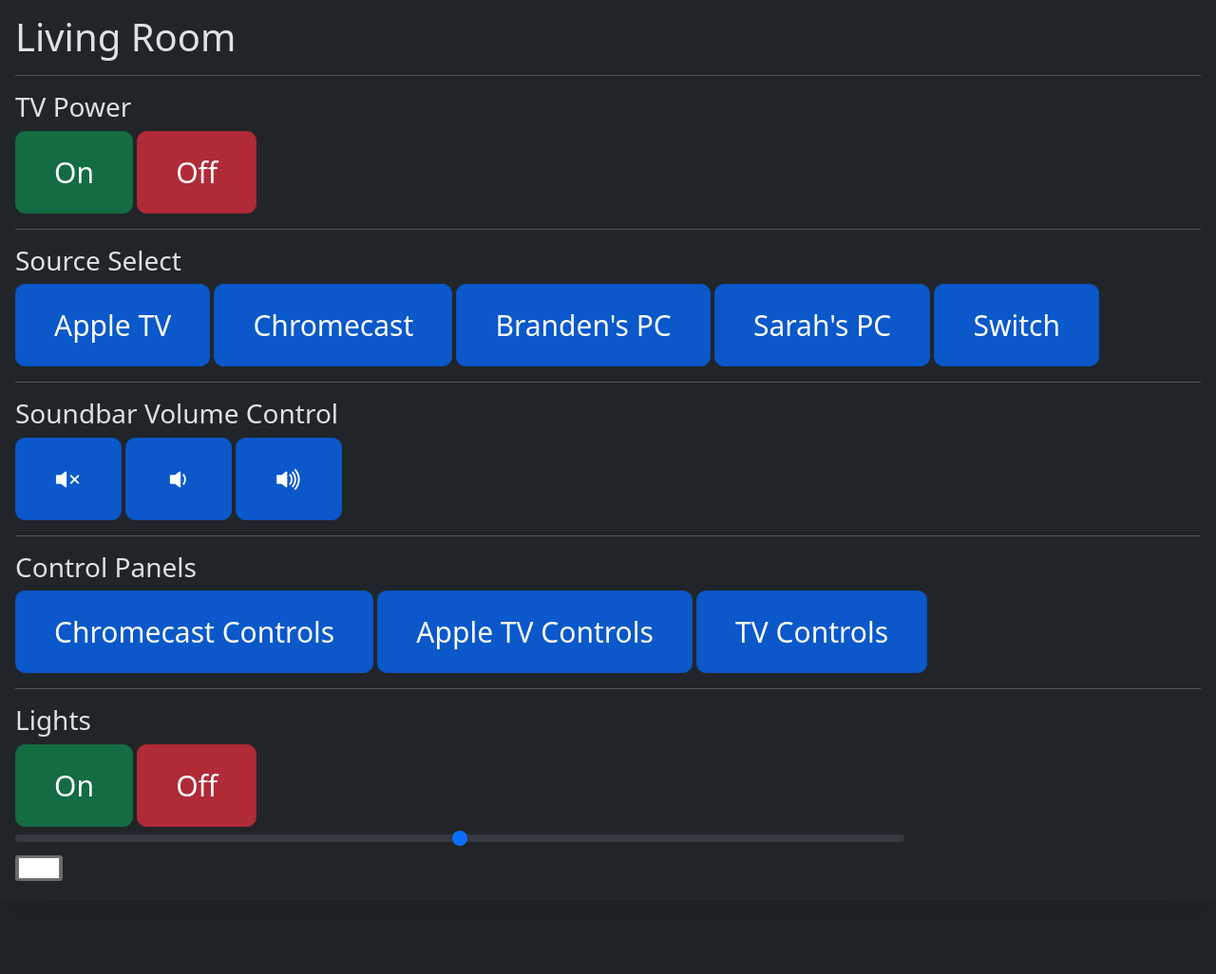
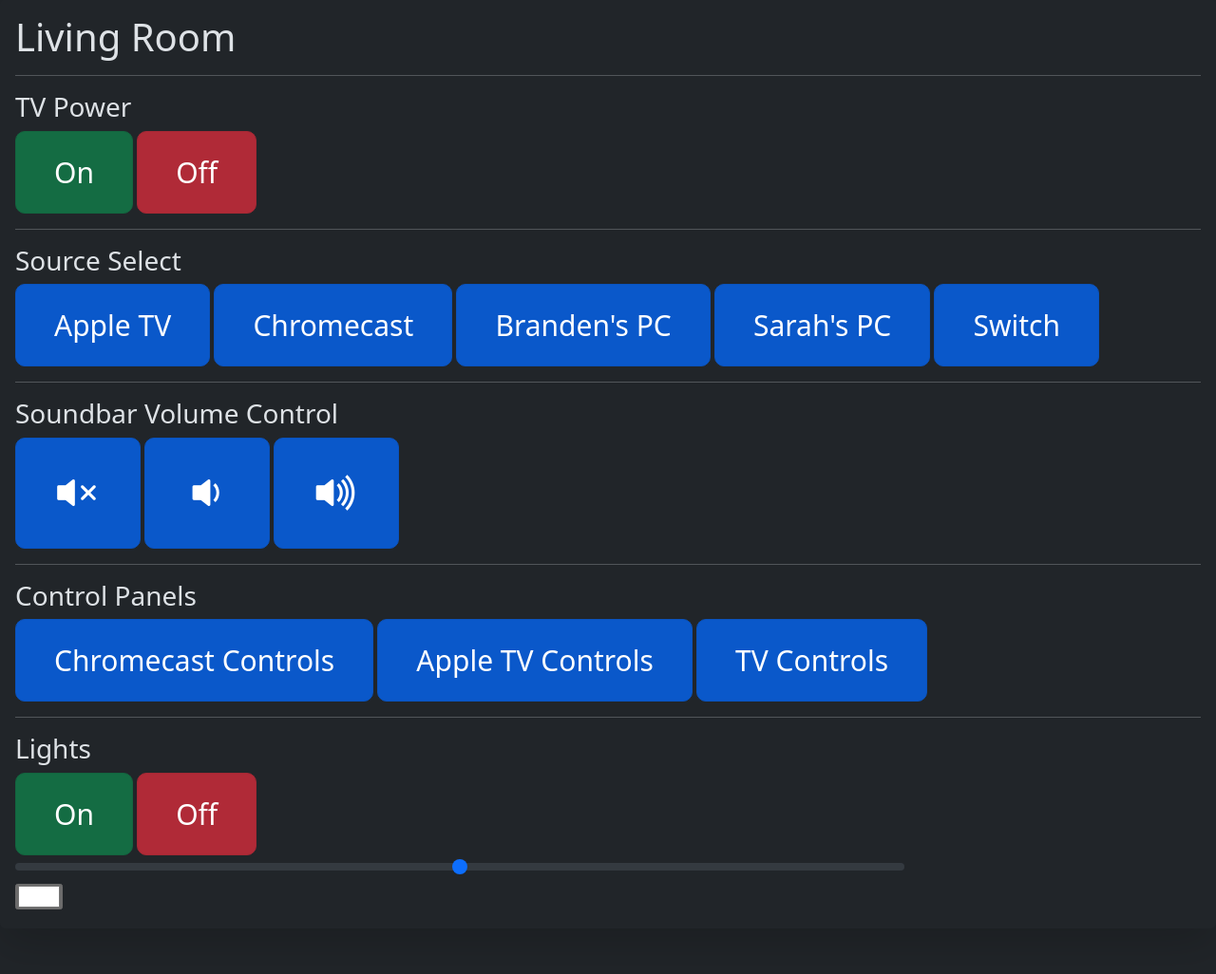
Before and after one commit to BrandenEsses/crestron-remote, a Flask app: page /living_room in a window 1280 px wide. Shown: the part 57-1083 px from the top of the page at 95% size. Before the commit the page ends 985 px from the top, so only its background shows below. Run offline with Flask 3, Linux system fonts and the light colour scheme; parts of the project's set-up code (start-up, migrations or seed data) failed here and were passed over; some libraries are stand-ins or nearby versions.

Commit message:
Increased symbol size; created separate class for text buttons

```diff
--- a/templates/index.html
+++ b/templates/index.html
@@ -5,7 +5,7 @@
   <h1>Home</h1>
   <hr />
   <h3>Select a Room:</h3>
-  <a href="/living_room" class="btn btn-primary btn-xl active">Living Room</a>
+  <a href="/living_room" class="btn btn-primary btn-xl-text active">Living Room</a>
 <!--  <a href="/bedroom" class="btn btn-primary btn-xl active">Bedroom</a>-->
 </div>
 {% endblock %}
--- a/templates/layout/page.html
+++ b/templates/layout/page.html
@@ -9,6 +9,11 @@
     <script src="//ajax.googleapis.com/ajax/libs/jquery/1.9.1/jquery.min.js"></script>
     <style>
       .btn-xl {
+          padding: 20px 40px;
+          font-size: 50px;
+          border-radius: 10px;
+      }
+      .btn-xl-text {
           padding: 20px 40px;
           font-size: 30px;
           border-radius: 10px;
--- a/templates/rooms/living_room.html
+++ b/templates/rooms/living_room.html
@@ -37,17 +37,17 @@ function reply_click(clicked_id) {
   <h1>Living Room</h1>
   <hr />
   <h3>TV Power</h3>
-  <button class='btn btn-success btn-xl active' id='tv_power_on' onClick="reply_click(this.id)">On
+  <button class='btn btn-success btn-xl-text active' id='tv_power_on' onClick="reply_click(this.id)">On
   </button>
-  <button class='btn btn-danger btn-xl active' id='tv_power_off' onClick="reply_click(this.id)">Off
+  <button class='btn btn-danger btn-xl-text active' id='tv_power_off' onClick="reply_click(this.id)">Off
   </button>
   <hr />
   <h3>Source Select</h3>
-  <button class='btn btn-primary btn-xl active' id='apple_tv_source_select' onClick="reply_click(this.id)">Apple TV</button>
-  <button class='btn btn-primary btn-xl active' id='chromecast_source_select' onClick="reply_click(this.id)">Chromecast</button>
-  <button class='btn btn-primary btn-xl active' id='branden_desktop_source_select' onClick="reply_click(this.id)">Branden's PC</button>
-  <button class='btn btn-primary btn-xl active' id='sarah_pc_source_select' onClick="reply_click(this.id)">Sarah's PC</button>
-  <button class='btn btn-primary btn-xl active' id='tv_hdmi_2' onClick="reply_click(this.id)">Switch</button>
+  <button class='btn btn-primary btn-xl-text active' id='apple_tv_source_select' onClick="reply_click(this.id)">Apple TV</button>
+  <button class='btn btn-primary btn-xl-text active' id='chromecast_source_select' onClick="reply_click(this.id)">Chromecast</button>
+  <button class='btn btn-primary btn-xl-text active' id='branden_desktop_source_select' onClick="reply_click(this.id)">Branden's PC</button>
+  <button class='btn btn-primary btn-xl-text active' id='sarah_pc_source_select' onClick="reply_click(this.id)">Sarah's PC</button>
+  <button class='btn btn-primary btn-xl-text active' id='tv_hdmi_2' onClick="reply_click(this.id)">Switch</button>
   <hr />
   <h3>Soundbar Volume Control</h3>
   <button class='btn btn-primary btn-xl active' id='soundbar_vol_mute' onClick="reply_click(this.id)">
@@ -61,7 +61,7 @@ function reply_click(clicked_id) {
   </button>
   <hr />
   <h3>Control Panels</h3>
-  <button type="button" class="btn btn-primary btn-xl active" data-bs-toggle="modal" data-bs-target="#chromecastModal"> Chromecast Controls </button>
+  <button type="button" class="btn btn-primary btn-xl-text active" data-bs-toggle="modal" data-bs-target="#chromecastModal"> Chromecast Controls </button>
   <div class="modal fade" id="chromecastModal" tabindex="-1" role="dialog" aria-labelledby="chromecastModalLabel" aria-hidden="true">
     <div class="modal-dialog" role="document">
       <div class="modal-content">
@@ -121,7 +121,7 @@ function reply_click(clicked_id) {
   </div>
 
 
-  <button type="button" class="btn btn-primary btn-xl active" data-bs-toggle="modal" data-bs-target="#appleTVModal"> Apple TV Controls </button>
+  <button type="button" class="btn btn-primary btn-xl-text active" data-bs-toggle="modal" data-bs-target="#appleTVModal">Apple TV Controls</button>
   <div class="modal fade" id="appleTVModal" tabindex="-1" role="dialog" aria-labelledby="appleTVModalLabel" aria-hidden="true">
     <div class="modal-dialog" role="document">
       <div class="modal-content">
@@ -141,7 +141,7 @@ function reply_click(clicked_id) {
             <i class="bi bi-play-fill"></i>
             <i class="bi bi-pause-fill"></i>
           </button>
-          <button class='btn btn-primary btn-xl active' id='apple_tv_menu' onClick="reply_click(this.id)">
+          <button class='btn btn-primary btn-xl-text active' id='apple_tv_menu' onClick="reply_click(this.id)">
             Menu
           </button>
           <br>
@@ -187,7 +187,7 @@ function reply_click(clicked_id) {
     </div>
   </div>
 
-<button type="button" class="btn btn-primary btn-xl active" data-bs-toggle="modal" data-bs-target="#TVModal"> TV Controls </button>
+<button type="button" class="btn btn-primary btn-xl-text active" data-bs-toggle="modal" data-bs-target="#TVModal">TV Controls</button>
   <div class="modal fade" id="TVModal" tabindex="-1" role="dialog" aria-labelledby="TVModalLabel" aria-hidden="true">
     <div class="modal-dialog" role="document">
       <div class="modal-content">
@@ -197,18 +197,18 @@ function reply_click(clicked_id) {
           </button>
         </div>
         <div class="modal-body text-center">
-          <button class='btn btn-success btn-xl active' id='tv_power_on' onClick="reply_click(this.id)">
+          <button class='btn btn-success btn-xl-text active' id='tv_power_on' onClick="reply_click(this.id)">
             On
           </button>
-          <button class='btn btn-danger btn-xl active' id='tv_power_off' onClick="reply_click(this.id)">
+          <button class='btn btn-danger btn-xl-text active' id='tv_power_off' onClick="reply_click(this.id)">
             Off
           </button>
-          <button class='btn btn-primary btn-xl active' id='tv_exit' onClick="reply_click(this.id)">
+          <button class='btn btn-primary btn-xl-text active' id='tv_exit' onClick="reply_click(this.id)">
             Exit
           </button>
-            <button class='btn btn-primary btn-xl active' id='tv_home' onClick="reply_click(this.id)">Home
+            <button class='btn btn-primary btn-xl-text active' id='tv_home' onClick="reply_click(this.id)">Home
             </button>
-            <button class='btn btn-primary btn-xl active' id='tv_menu' onClick="reply_click(this.id)">Menu
+            <button class='btn btn-primary btn-xl-text active' id='tv_menu' onClick="reply_click(this.id)">Menu
             </button>
           <br>
           <hr/>
@@ -231,10 +231,10 @@ function reply_click(clicked_id) {
           </button>
           <br>
           <br>
-          <button class='btn btn-primary btn-xl active' id='tv_hdmi_1' onClick="reply_click(this.id)">
+          <button class='btn btn-primary btn-xl-text active' id='tv_hdmi_1' onClick="reply_click(this.id)">
             HDMI 1
           </button>
-          <button class='btn btn-primary btn-xl active' id='tv_hdmi_2' onClick="reply_click(this.id)">
+          <button class='btn btn-primary btn-xl-text active' id='tv_hdmi_2' onClick="reply_click(this.id)">
             HDMI 2
           </button>
           <br>
@@ -258,10 +258,10 @@ function reply_click(clicked_id) {
   </div>
   <hr />
   <h3>Lights</h3>
-    <button class='btn btn-success btn-xl active' id='living_room_on' onClick="hue(this.id)">
+    <button class='btn btn-success btn-xl-text active' id='living_room_on' onClick="hue(this.id)">
     On
   </button>
-  <button class='btn btn-danger btn-xl active' id='living_room_off' onClick="hue(this.id)">
+  <button class='btn btn-danger btn-xl-text active' id='living_room_off' onClick="hue(this.id)">
     Off
   </button>
   <br>
```
